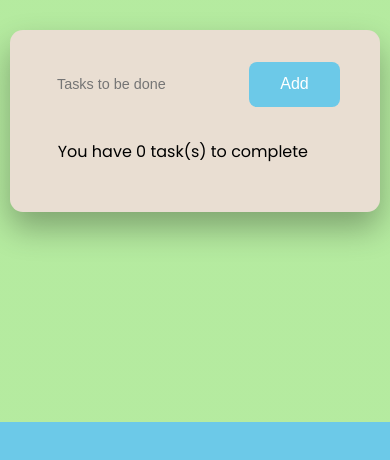
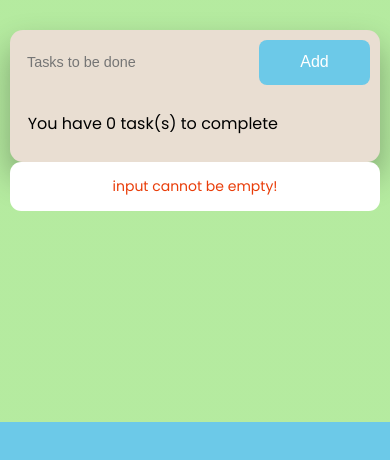
Before and after one commit to Philiposunlola/TO-DO-List, a plain HTML site: page index.html in a window 390 px wide. Drawn offline with Linux system fonts and the light colour scheme.

Commit message:
Update style.css

```diff
--- a/style.css
+++ b/style.css
@@ -153,8 +153,32 @@ body{
     text-align: center;
     background-color: #fff;
     color: rgb(233, 61, 9);
-    margin-top: 1.5em;
+    margin-top: 1v.5em;
     padding: 1em 0;
     border-radius: 0.8em;
     display: none;
 }
+
+/* Media query for smaller devices */
+@media only screen and (max-width: 600px) {
+    .container {
+      padding: 10px;
+    }
+
+    input[type="text"] {
+      font-size: 14px;
+    }
+
+    button {
+      font-size: 14px;
+    }
+
+    #tasks {
+      margin-top: 10px;
+    }
+
+    #error {
+      display: block;
+      font-size: 14px;
+    }
+  }
```
